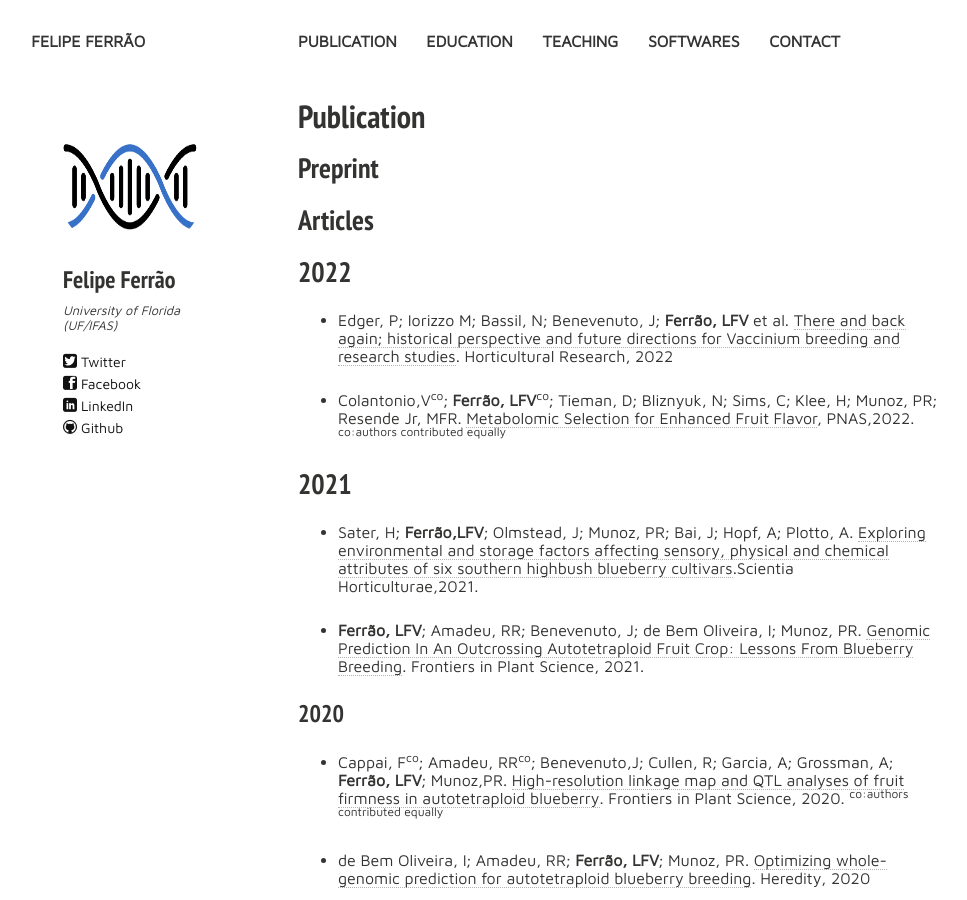
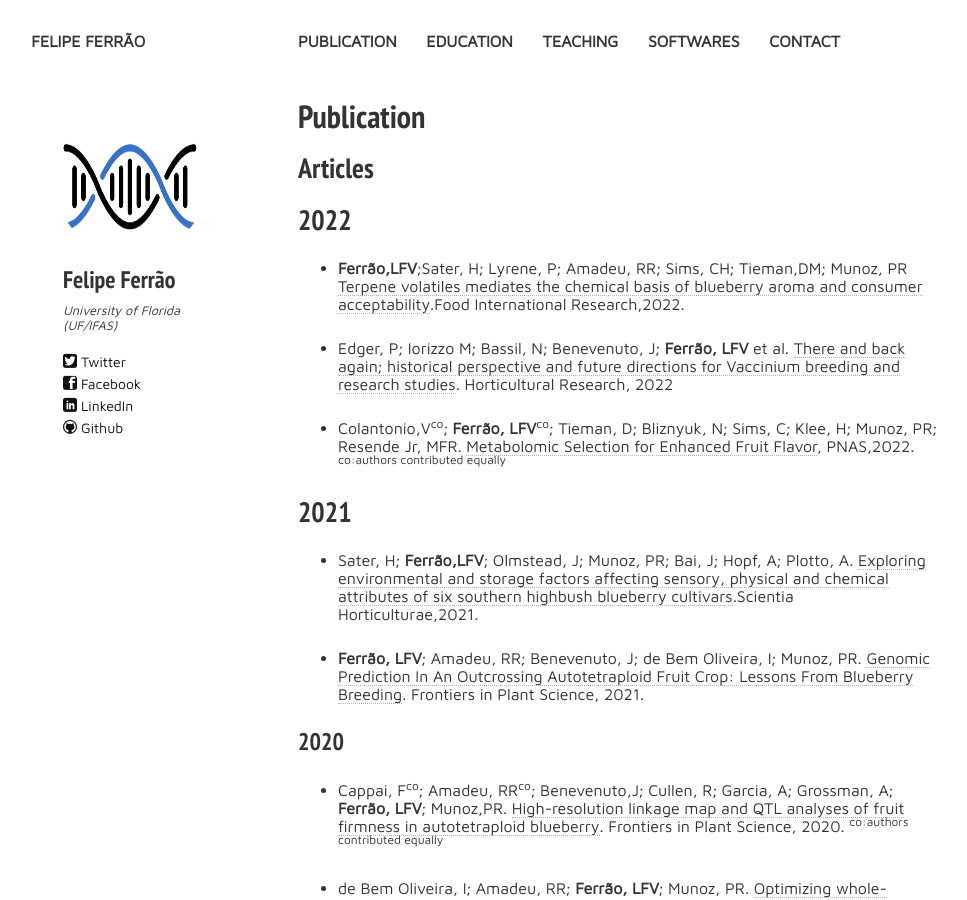
Before and after one commit to lfelipe-ferrao/lfelipe-ferrao.github.io, a Jekyll site: the page built from publication.md, in a window 1280 px wide and 900 px high. Shown: the whole window, without its empty margins (22-989 px from the left). Built offline with Jekyll 4.4.1, drawn with Linux system fonts in a browser that asks for light colours; nearby versions of some CDN libraries.

Commit message:
Update publication.md

```diff
--- a/publication.md
+++ b/publication.md
@@ -12,11 +12,11 @@ tags: [people, undergrads, MSc, PhD, postdocs]
 ---
 
 
-## Preprint
-
 ## Articles
 
 ## 2022
+
+-  **Ferrão,LFV**;Sater, H; Lyrene, P; Amadeu, RR; Sims, CH; Tieman,DM; Munoz, PR [Terpene volatiles mediates the chemical basis of blueberry aroma and consumer acceptability]([https://www.sciencedirect.com/science/article/pii/S0304423821005756?dgcid=author](https://www.sciencedirect.com/science/article/pii/S0963996922005269)).Food International Research,2022.
 
 - Edger, P; Iorizzo M; Bassil, N; Benevenuto, J; **Ferrão, LFV** et al.  [There and back again; historical perspective and future directions for Vaccinium breeding and research studies](https://academic.oup.com/hr/advance-article/doi/10.1093/hr/uhac083/6566416?login=true). Horticultural Research, 2022
 
```
